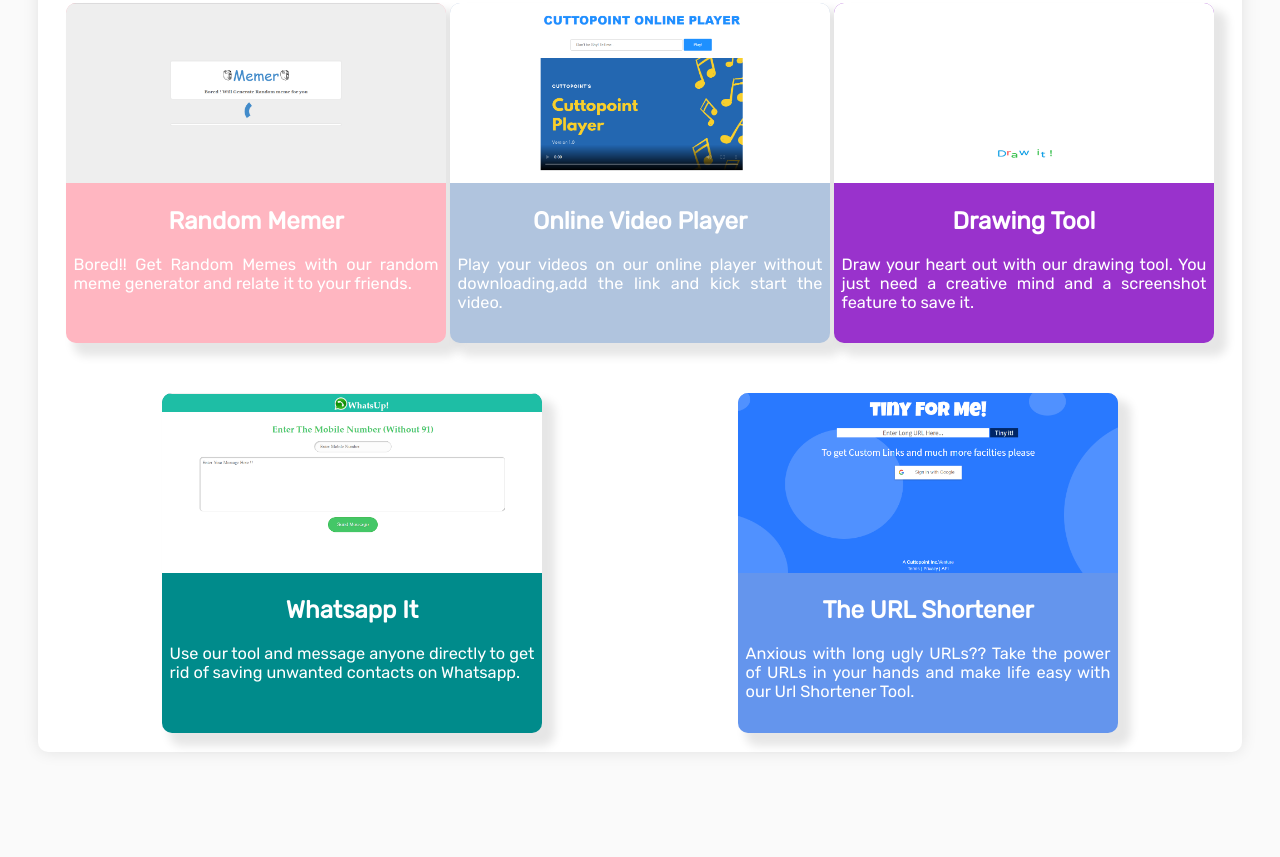
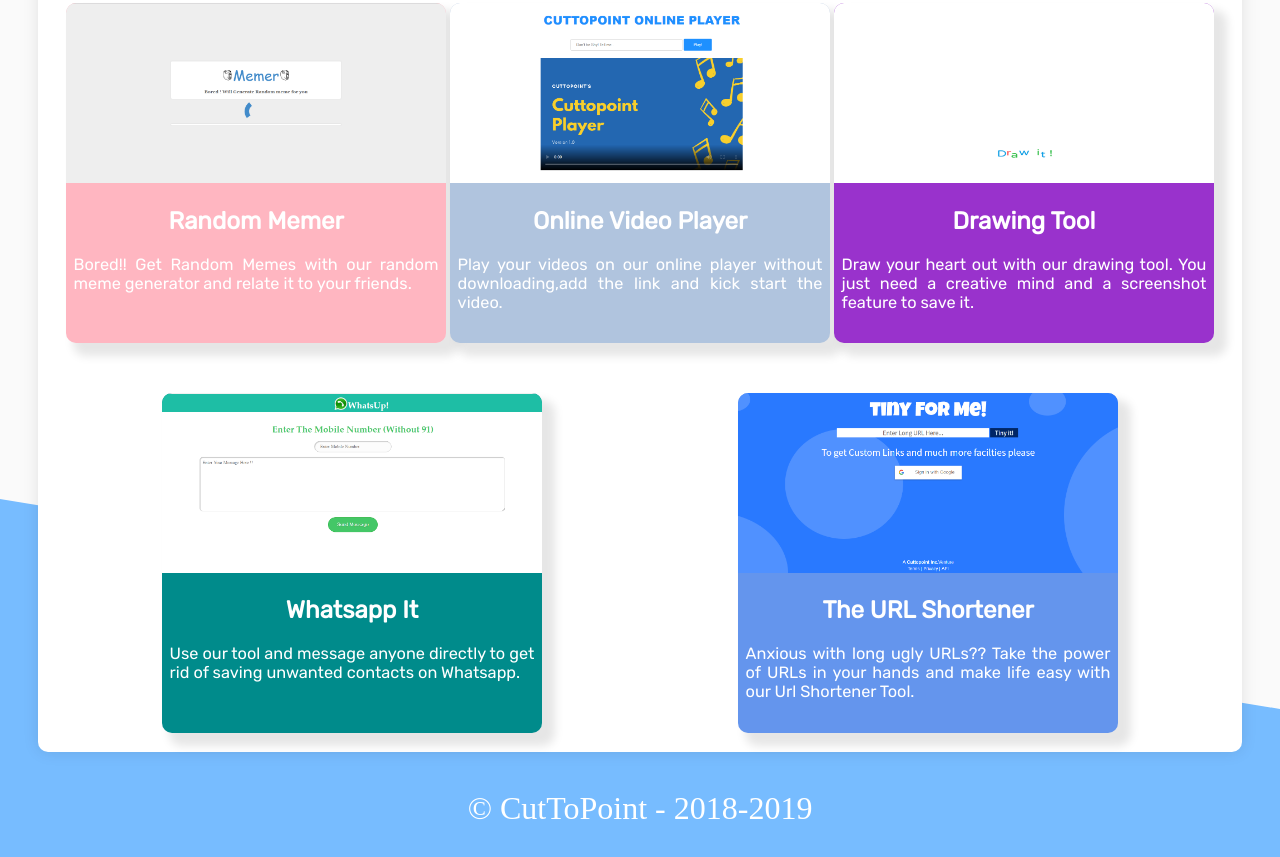
Before and after one commit to prati-bha/CutToPoint_Tools, a plain HTML site: page index.html in a window 1280 px wide. Shown: the part 1088-1945 px from the top of the page. Before the commit the page ends 1878 px from the top, so only its background shows below. Drawn offline with Linux system fonts and the light colour scheme.

Commit message:
Update index.html

```diff
--- a/index.html
+++ b/index.html
@@ -3,7 +3,7 @@
 <head>
         <script src="https://kit.fontawesome.com/869a29c6cf.js"></script>    <title>Tools</title>
         <meta name="mobile-web-app-capable" content="yes">
-
+<meta name="theme-color" content="DodgerBlue">
 <meta name="viewport" content="width=device-width, initial-scale=1,user-scalable=no">
 <meta charset="utf-8">
 
@@ -92,7 +92,6 @@ img
 }
 .wrap
 {
-
   background:white;
   width:90%;
   z-index:100;
@@ -108,7 +107,6 @@ img
   margin-top:-200px;
   margin-bottom:3%;
   position:relative;
-
   box-shadow:0 0 16px 0 rgba(12,12,13,.1);
 }
 hr
@@ -119,6 +117,26 @@ hr
 .wrap2 h2
 {
   text-align: center;
+}
+.footer
+{
+	background:#77BCFF;
+	position:relative;
+	width:100%;
+	clip-path: polygon(0 64%, 100% 85%, 100% 100%, 0% 100%);
+	color:white;
+	margin-top:-1000px;
+	height:1000px;
+	z-index:-1000;
+
+}
+.footertext
+{
+color:white;
+margin-bottom:0px;
+font-size:2rem;
+margin:0px;
+bottom:0;
 }
 @media only screen and (max-width: 470px) {
 
@@ -159,12 +177,13 @@ hr
  .wrap
 
  {
-	margin-top:-150px;
+	margin-top:-190px;
 
  }
  .card
  {
 	min-width:280px;
+	max-width: 340px;
  }
   .logo
   {
@@ -354,7 +373,15 @@ hr
           </div>
           </a>
           </div>
-</div >
+
+</div>
+<div class="footertext">
+<center style=""><p>&copy; CutToPoint - 2018-2019</p></center>
+</div>
+<div class="footer">
+
+</div>
+
 </body>
 
 
```
